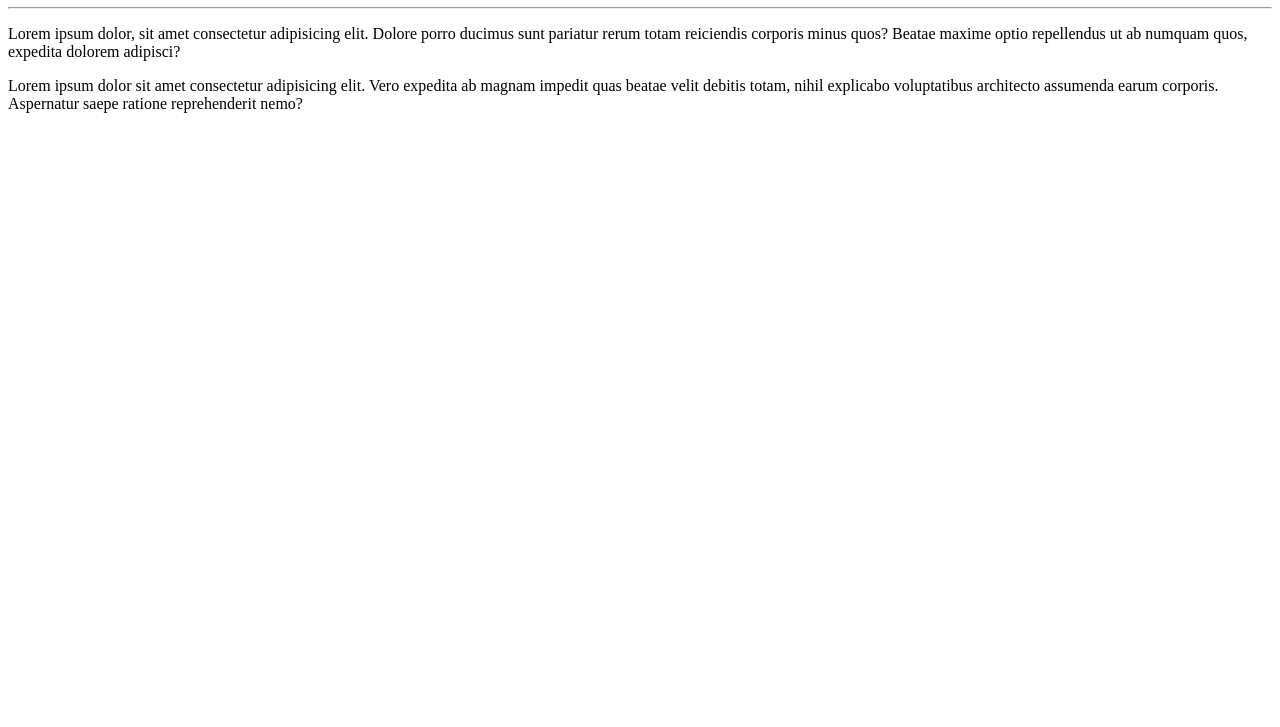
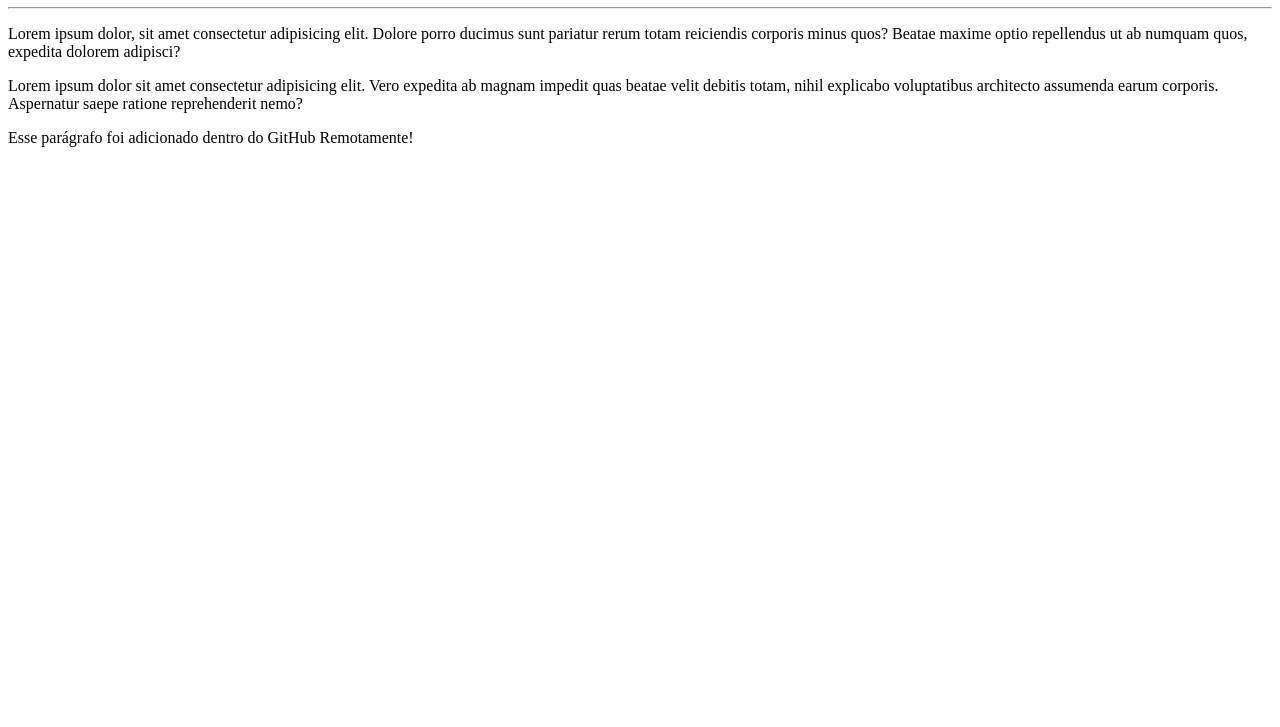
Before and after one commit to allanfufu/ola-Mundo, a plain HTML site: page site-exemplo/index.html in a window 1280 px wide. Shown: the part 73-800 px from the top of the page. Drawn offline with Linux system fonts and the light colour scheme.

Commit message:
Mudei o arquivo index

```diff
--- a/site-exemplo/index.html
+++ b/site-exemplo/index.html
@@ -10,5 +10,6 @@
     <hr>
     <p>Lorem ipsum dolor, sit amet consectetur adipisicing elit. Dolore porro ducimus sunt pariatur rerum totam reiciendis corporis minus quos? Beatae maxime optio repellendus ut ab numquam quos, expedita dolorem adipisci?</p>
     <p>Lorem ipsum dolor sit amet consectetur adipisicing elit. Vero expedita ab magnam impedit quas beatae velit debitis totam, nihil explicabo voluptatibus architecto assumenda earum corporis. Aspernatur saepe ratione reprehenderit nemo?</p>
-</body>
+    <p>Esse parágrafo foi adicionado dentro do GitHub Remotamente!
+    </body>
 </html>
```
